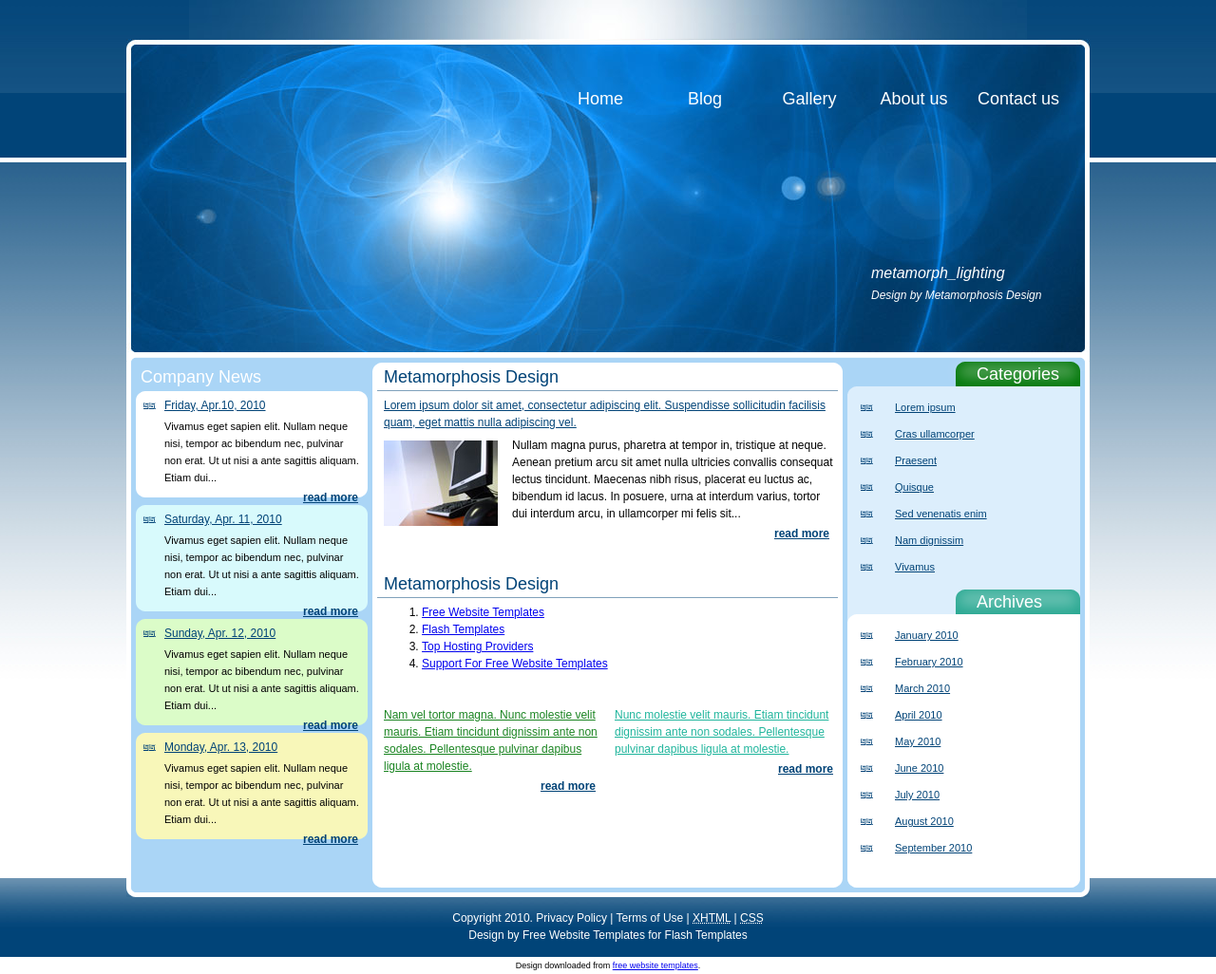
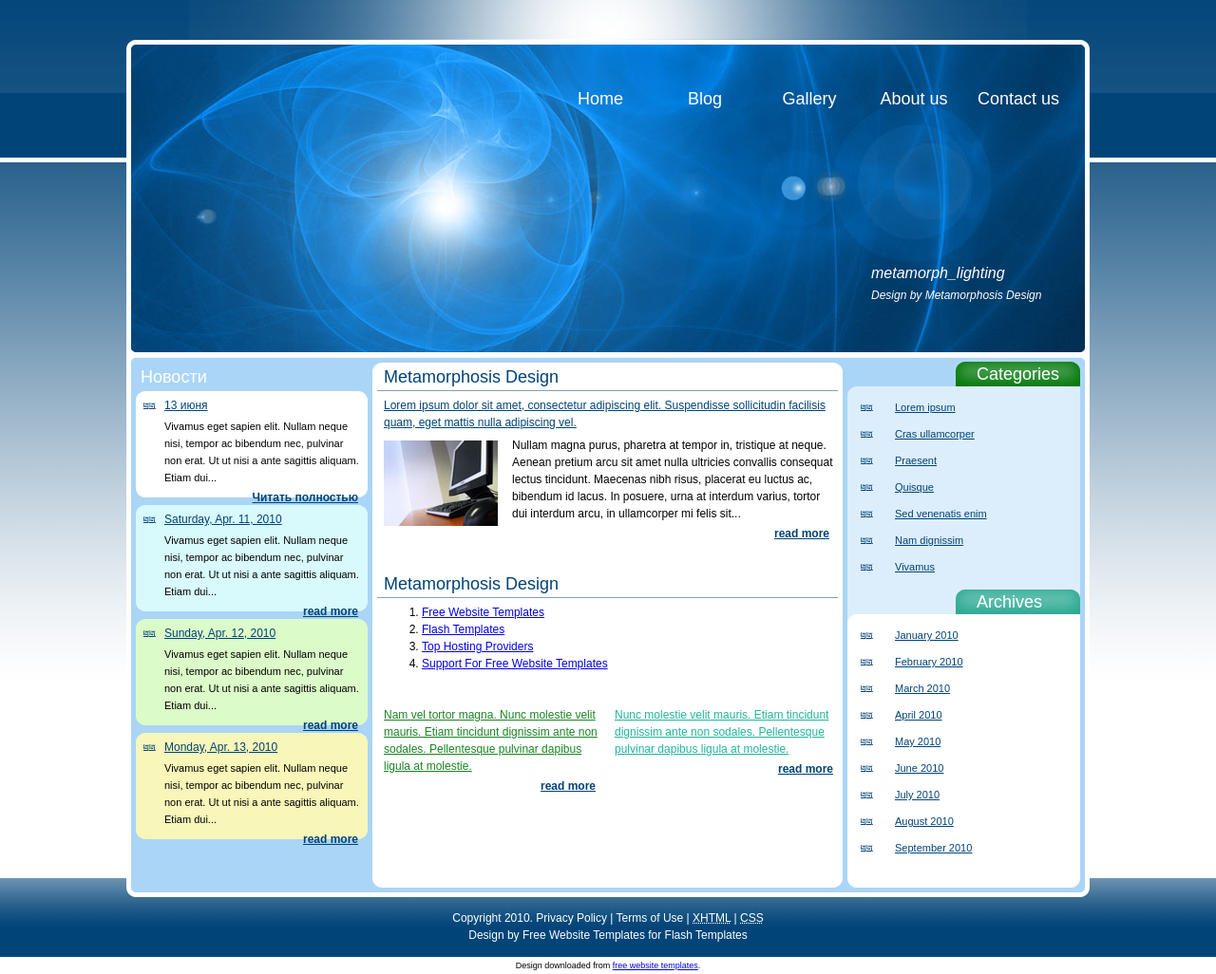
Before and after one commit to andreyzakharchenko2019/KursovayaKarGTU, a plain HTML site: page index.html in a window 1280 px wide. Shown: the whole page at 95% size. Drawn offline with Linux system fonts and the light colour scheme.

Commit message:
Update index.html

```diff
--- a/index.html
+++ b/index.html
@@ -2,7 +2,7 @@
 <html xmlns="http://www.w3.org/1999/xhtml">
 <head>
 <meta http-equiv="content-type" content="text/html; charset=utf-8" />
-<title>Metamorphosis Design Free Css Templates</title>
+<title>Новости</title>
 <meta name="keywords" content="" />
 <meta name="description" content="" />
 <link href="styles.css" rel="stylesheet" type="text/css" />
@@ -64,11 +64,11 @@
 
                     </div>
                     <div id="left">
-                   	   <h1>Company News</h1>
+                   	   <h1>Новости</h1>
                       <div class="box1">
-                        <div class="left_b"><span class="w">Friday, Apr.10, 2010</span><br />
+                        <div class="left_b"><span class="w">13 июня</span><br />
                                    Vivamus eget sapien elit. Nullam neque nisi, tempor ac bibendum nec, pulvinar non erat. Ut ut nisi a ante sagittis aliquam. Etiam dui...
-                                <div class="read"><a href="#"> read more</a></div>
+                                <div class="read"><a href="#"> Читать полностью</a></div>
                         </div>
                        </div>
                        <div class="box2">
```
